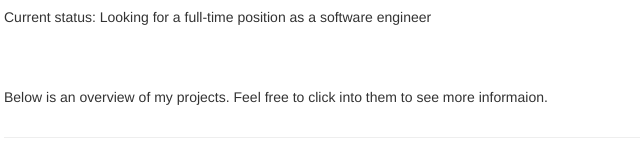
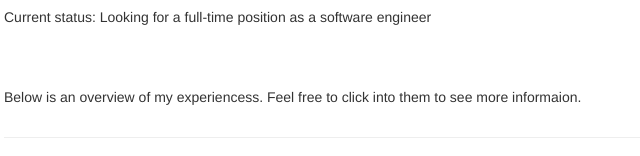
Before and after one commit to tjchu/portfolio, a plain HTML site: page index.html in a window 1280 px wide. Shown: the part 597-753 px from the top of the page, 66-706 px from the left. Drawn offline with Linux system fonts and the light colour scheme.

Commit message:
Updated home page

```diff
--- a/index.html
+++ b/index.html
@@ -76,7 +76,7 @@
 
                 <p> <br></br> </p>
 
-                <p>Below is an overview of my projects. Feel free to click into them to see more informaion.</p>
+                <p>Below is an overview of my experiencess. Feel free to click into them to see more informaion.</p>
             </div>
             <div class="col-sm-4">
                 <h2>Contact Me</h2>
```
